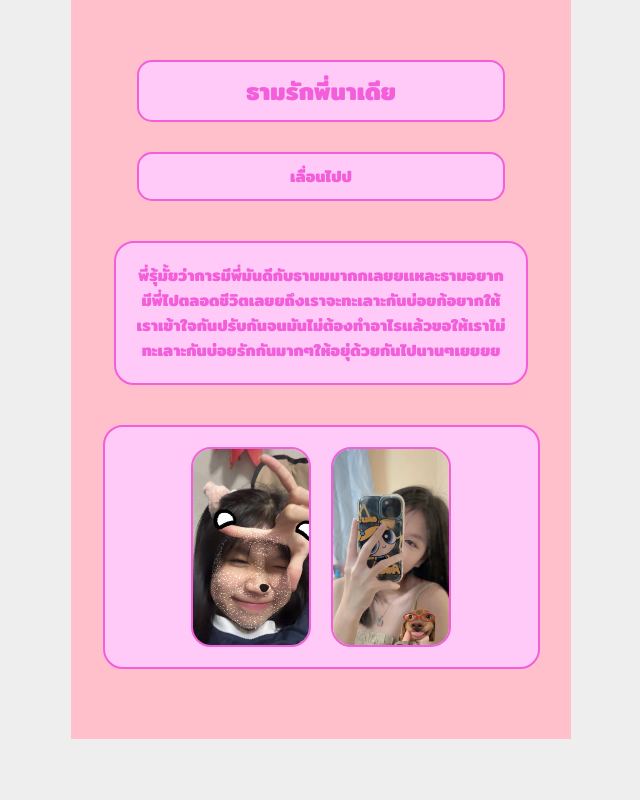
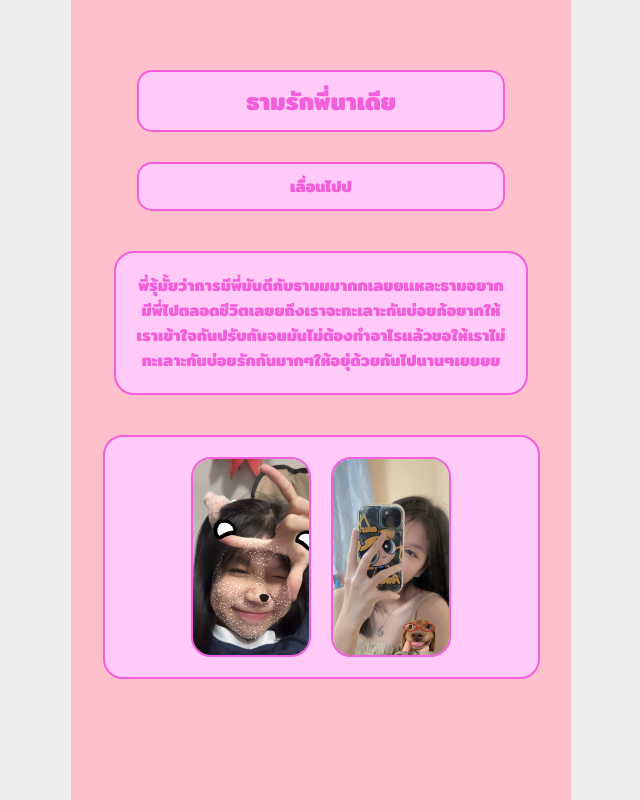
Before and after one commit to Tamzx-alt/into, a plain HTML site: page index.html in a window 1280 px wide. Shown: the whole page, without its empty margins (319-959 px from the left). Drawn offline with Linux system fonts and the light colour scheme.

Commit message:
Add files via upload

```diff
--- a/style.css
+++ b/style.css
@@ -2,6 +2,10 @@
     margin: 0;
     padding: 0;
     box-sizing: border-box;
+}
+
+html, body {
+    height: 100%;
 }
 
 body {
@@ -9,17 +13,19 @@ body {
     background: #eee;
     display: flex;
     justify-content: center;
+    align-items: flex-start;
 }
 
 /* กล่องหลัก */
 .background {
     background-color: #FFC0CB;
-    width: 95%;
+    width: 100%;
     max-width: 500px;
-    padding: 30px 20px;
+    min-height: 100vh;
+    padding: 40px 20px;
 }
 
-/* กล่องหัวบน */
+/* กล่องบน */
 .topbar,
 .eattime {
     background-color: #FFCAF7;
@@ -52,7 +58,6 @@ body {
     padding: 20px;
     margin: 40px auto;
     width: 95%;
-    text-align: center;
     display: flex;
     justify-content: center;
     gap: 20px;
```
